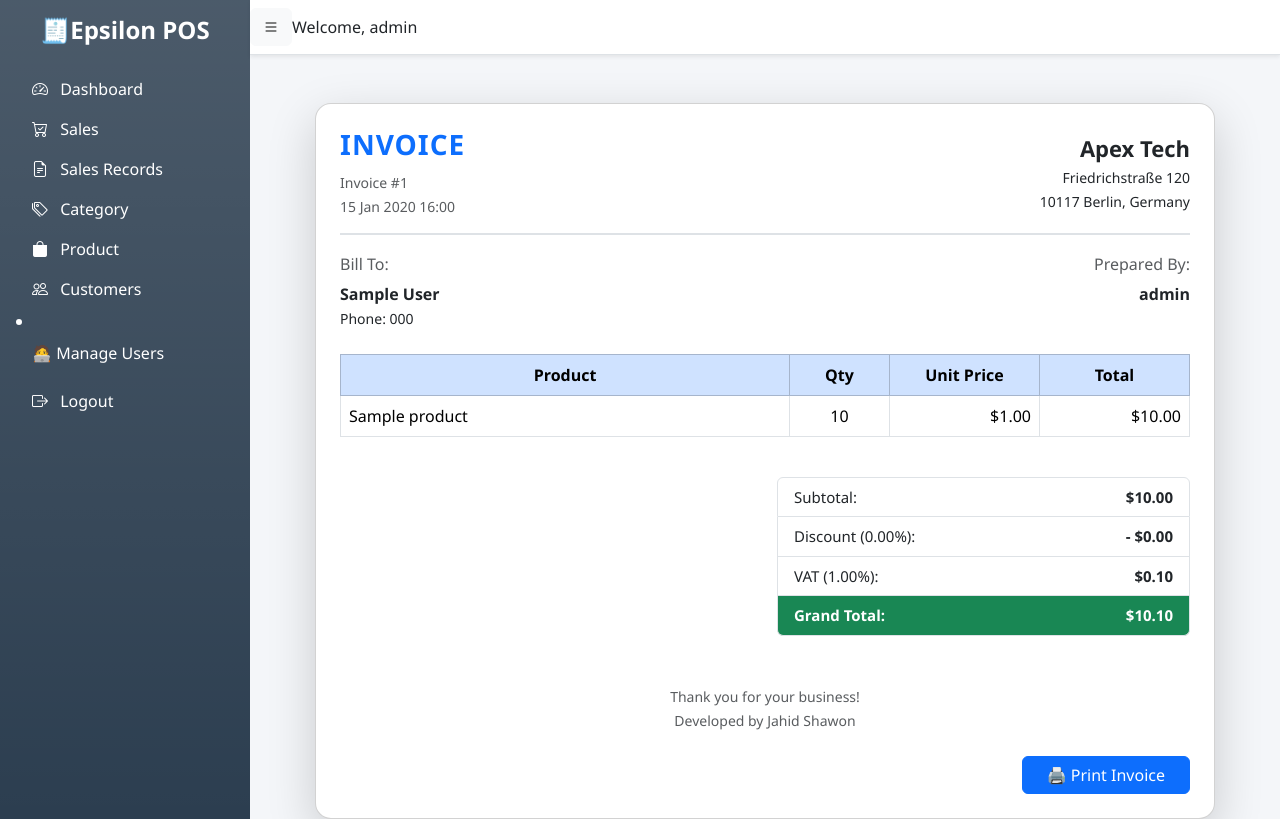
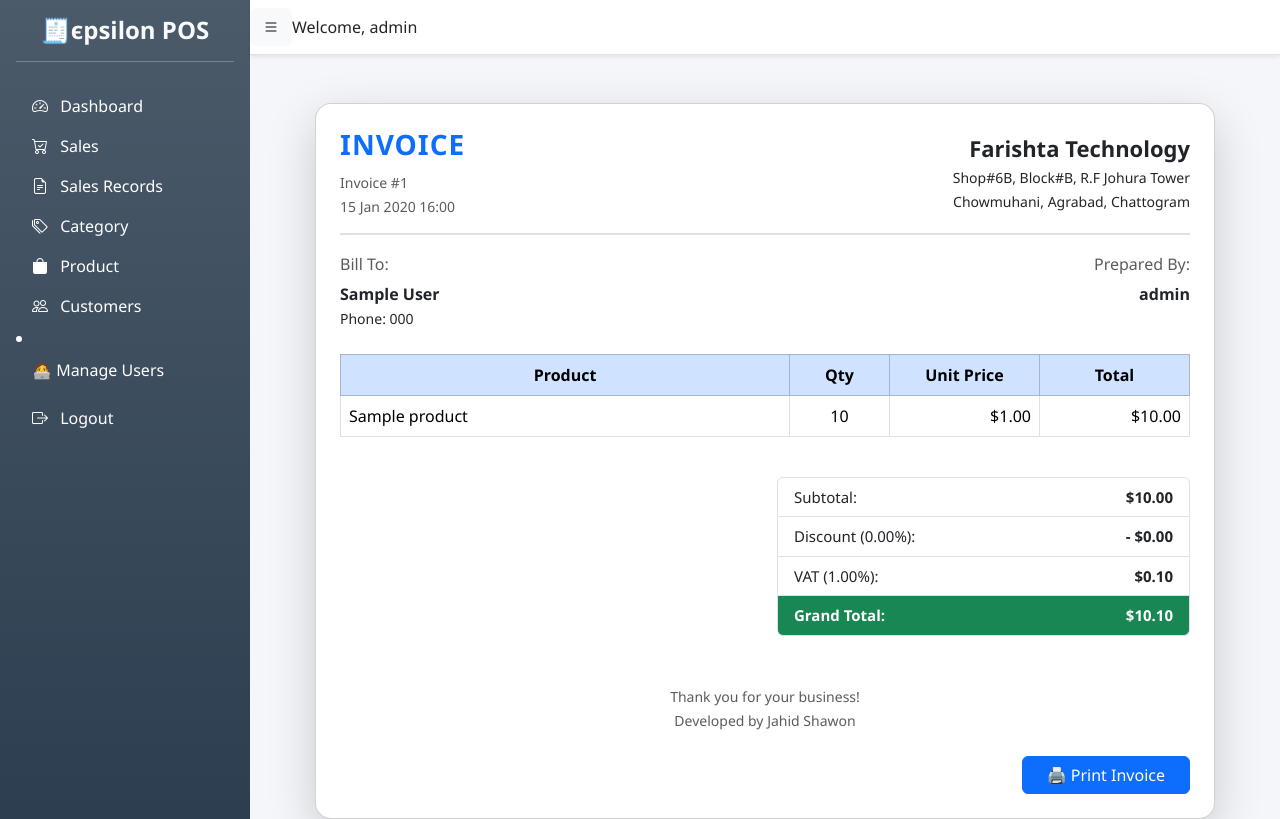
Before and after one commit to jahidshawon19/point-of-sale, a Django app: page /invoice/1/ in a window 1280 px wide. Run offline with Django 5.2, Linux system fonts and the light colour scheme; a user stored in the database is signed in; data comes from the database, SQL or seed files in the repository; both versions use the stored data as it was after the commit; tables that the repository leaves empty hold one stand-in row (values such as "Sample post").

Commit message:
ready for production

```diff
--- a/pos/templates/pos/base.html
+++ b/pos/templates/pos/base.html
@@ -19,7 +19,8 @@
     <!-- Sidebar -->
     <div class="bg-gradient sidebar text-white p-3" id="sidebar-wrapper">
         <div class="sidebar-heading text-center mb-4">
-            <h4 class="fw-bold">🧾Epsilon POS</h4>
+            <h4 class="fw-bold text-light">🧾&#1013;psilon POS</h4>
+            <hr>
         </div>
         <div class="list-group list-group-flush">
             <a href="{% url 'index' %}" class="list-group-item list-group-item-action bg-transparent text-white">
--- a/pos/templates/pos/invoice.html
+++ b/pos/templates/pos/invoice.html
@@ -74,9 +74,9 @@
             </div>
 
             <div class="text-end">
-                <div class="company-name">Apex Tech</div>
-                <small>Friedrichstraße 120</small><br>
-                <small>10117 Berlin, Germany</small>
+                <div class="company-name">Farishta Technology</div>
+                <small>Shop#6B, Block#B, R.F Johura Tower</small><br>
+                <small>Chowmuhani, Agrabad, Chattogram</small>
             </div>
         </div>
 
```
Also changed, not shown: db.sqlite3.
